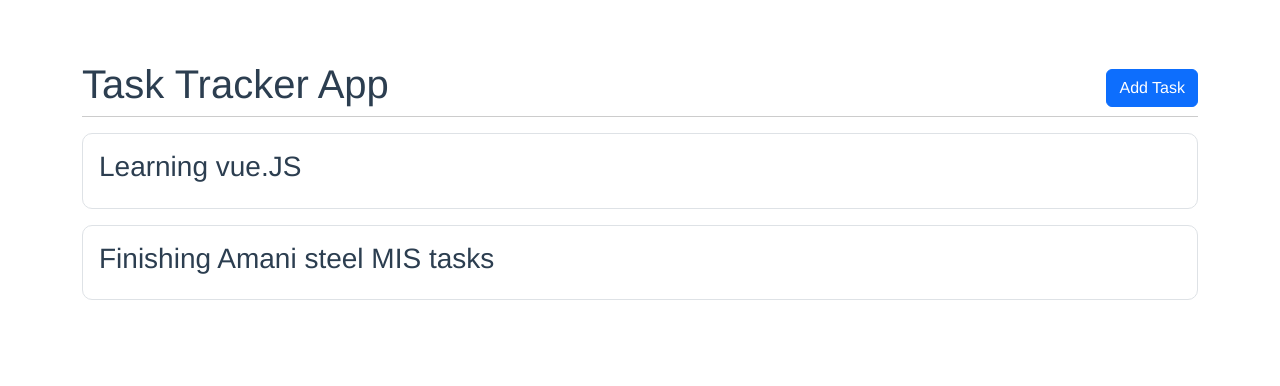
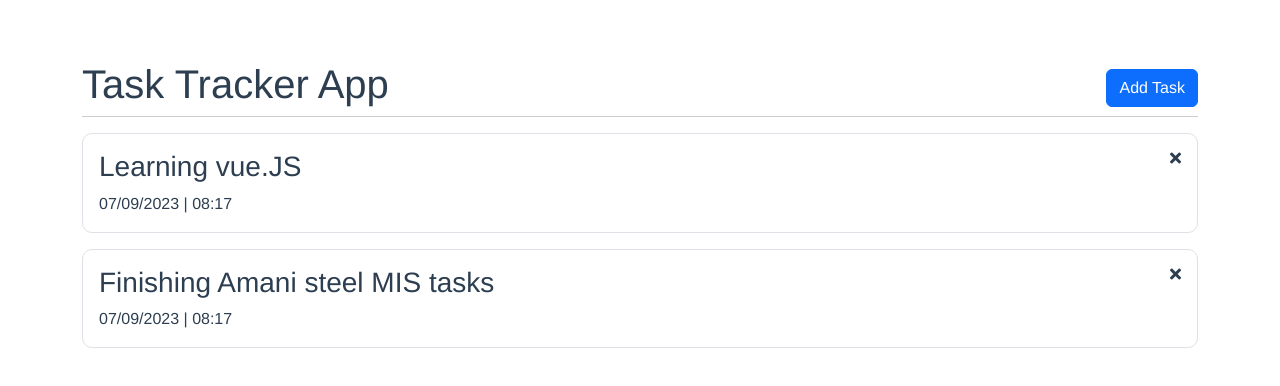
Before and after one commit to fabrice-niyongabo/vue-js-task-tracker-app, a Vue app: page / in a window 1280 px wide. Shown: the top 386 px of the page. Built offline with nearby package versions, Linux system fonts and the light colour scheme.

Commit message:
styling a component

```diff
--- a/src/components/Tasks/TaskItem/index.vue
+++ b/src/components/Tasks/TaskItem/index.vue
@@ -1,6 +1,10 @@
 <template>
   <div class="task-container border">
-    <h3>{{ task.title }}</h3>
+    <div>
+      <h3>{{ task.title }}</h3>
+      <p class="m-0">{{ task.date }} | {{ task.time }}</p>
+    </div>
+    <i class="fas fa-times"></i>
   </div>
 </template>
 <script>
@@ -10,9 +14,16 @@ export default {
 </script>
 <style lang="css" scoped>
 .task-container {
+  display: flex;
+  justify-content: space-between;
+  align-items: flex-start;
   margin: 1rem 0px;
   text-align: left;
   padding: 1rem;
   border-radius: 10px;
 }
+.fa-times:hover {
+  color: red;
+  cursor: pointer;
+}
 </style>
```
